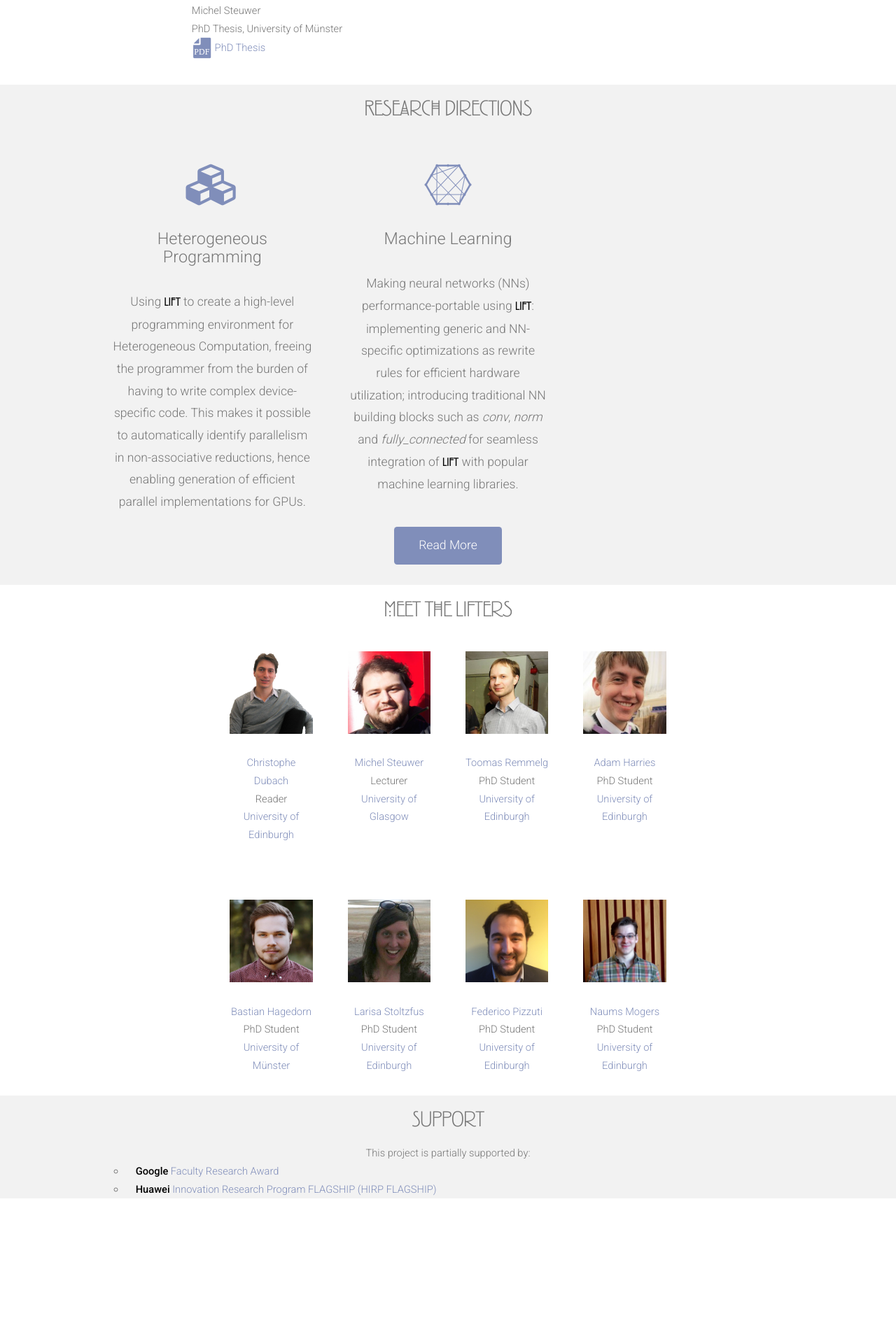
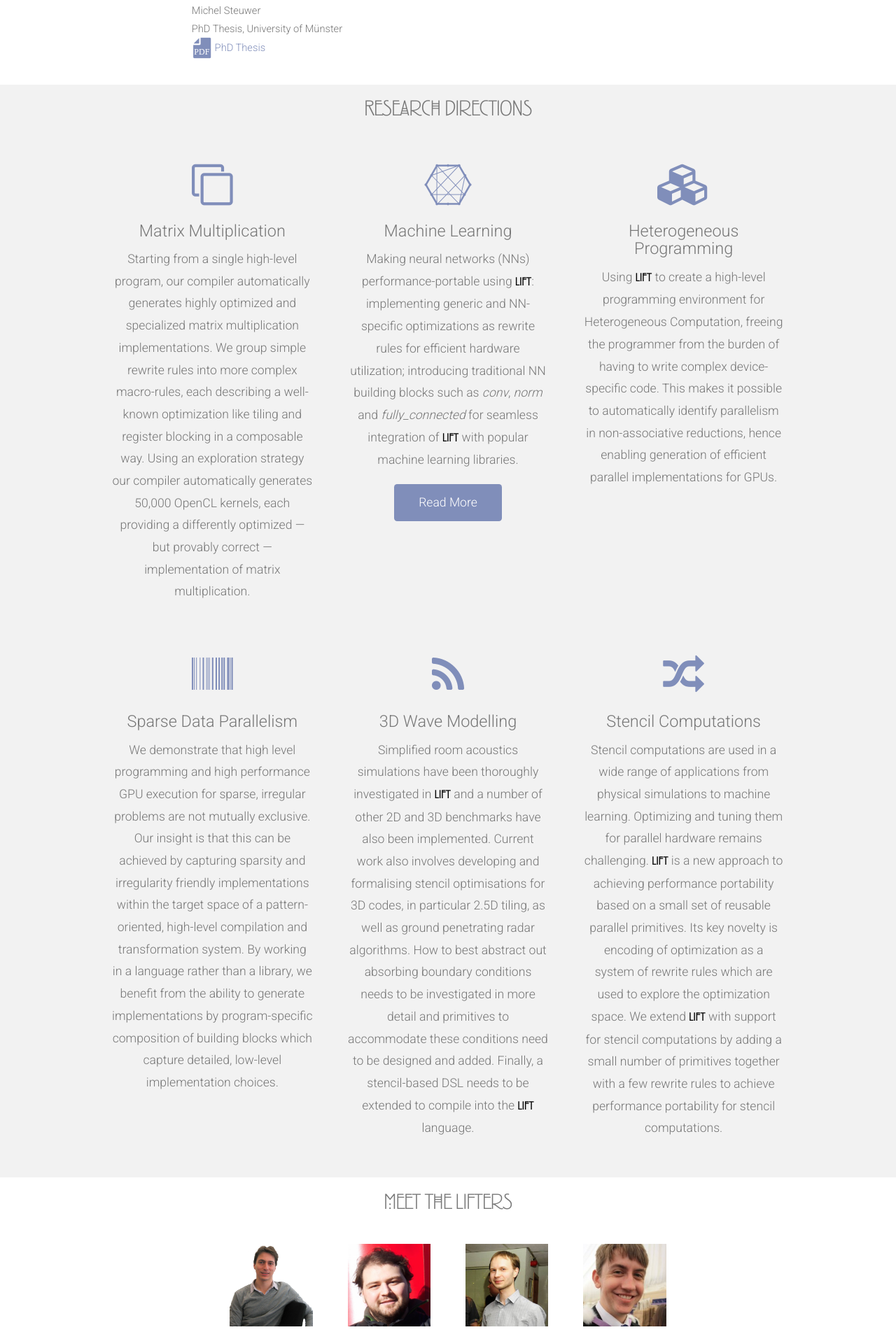
Before and after one commit to lift-project/lift-project.github.io, a Jekyll site: the page built from index.html, in a window 1280 px wide. Shown: the part 2313-4217 px from the top of the page at 70% size. Built offline with Jekyll 4.4.1, drawn with Linux system fonts in a browser that asks for light colours; nearby versions of some CDN libraries; before the commit the page ends 4165 px from its top, so only the background shows below that.

Commit message:
Added four projects to the home page. A few small style tweaks for the research directions section.

```diff
--- a/css/style-desktop.css
+++ b/css/style-desktop.css
@@ -121,7 +121,7 @@
 
 	#research h3
 	{
-		padding: 1.5em 0em;
+		padding: 1em 0em 0.5em 0em;
 		font-size: 1.6em;
 	}
 
--- a/css/style.css
+++ b/css/style.css
@@ -173,6 +173,10 @@
         .row > article
         {
             margin-bottom: 0;
+        }
+
+        .row {
+            margin-bottom: 25px;
         }
 
     /* Images */
@@ -694,7 +698,7 @@
 /*********************************************************************************/
 /* Research directions
 /*********************************************************************************/
-
+/*
     #research
     {
         padding-bottom: 2em;
@@ -717,7 +721,7 @@
     #research .button
     {
         margin-top: 1.5em;
-    }
+    }*/
 
 /*********************************************************************************/
 /* Research directions
@@ -728,7 +732,6 @@
         padding-bottom: 2em;
         background: #f2f2f2;
         position: relative;
-        text-align: center;
     }
 
     #research h3
@@ -742,10 +745,10 @@
         font-size: 4em;
     }
 
-    #research .button
+    /*#research .button
     {
         margin-top: 1.5em;
-    }
+    }*/
 
 /*********************************************************************************/
 /* Team                                                                          */
--- a/index.html
+++ b/index.html
@@ -281,28 +281,84 @@ Improving Programmability and Performance Portability
         </header>
           <div class="row">
               <section class="4u">
-                  <span class="pennant"><a href="#"><span class="fa fa-cubes"></span></a></span>
-                  <h3>Heterogeneous Programming</h3>
-		  <p>Using <span class="lift-bold">Lift</span> to create a high-level programming environment for Heterogeneous Computation, freeing the programmer from the burden of having to write complex device-specific code. This makes it possible to automatically identify parallelism in non-associative reductions, hence enabling generation of efficient parallel implementations for GPUs.
-		  <!--<a href="YOUR_PROJECT_PAGE.html" class="button button-style1">Read More</a> -->
+                  <span class="pennant"><a href="YOUR_PROJECT_PAGE.html"><span class="fa fa-clone"></span></a></span>
+                  <h3>Matrix Multiplication</h3>
+                  <p>Starting from a single high-level program, our compiler automatically generates highly optimized
+                      and specialized matrix multiplication implementations.
+                      We group simple rewrite rules into more complex macro-rules, each describing a well-known optimization
+                      like tiling and register blocking in a composable way. Using
+                      an exploration strategy our compiler automatically generates
+                      50,000 OpenCL kernels, each providing a differently
+                      optimized — but provably correct — implementation of matrix
+                      multiplication.</p>
+                  <!--<a href="YOUR_PROJECT_PAGE.html" class="button button-style1">Read More</a>-->
               </section>
               <section class="4u">
                   <span class="pennant"><a href="ml.html"><span class="fa fa-connectdevelop"></span></a></span>
                   <h3>Machine Learning</h3>
-                  <p>Making neural networks (NNs) performance-portable using <span class="lift-bold">Lift</span>: implementing generic and NN-specific optimizations as rewrite rules for efficient hardware utilization;
-                      introducing traditional NN building blocks such as <i>conv</i>, <i>norm</i> and <i>fully_connected</i> for seamless integration of <span class="lift-bold">Lift</span> with popular machine learning libraries.</p>
+                  <p>Making neural networks (NNs) performance-portable using <span class="lift-bold">Lift</span>:
+                      implementing generic and NN-specific optimizations as rewrite rules for efficient hardware utilization;
+                      introducing traditional NN building blocks such as <i>conv</i>, <i>norm</i> and <i>fully_connected</i>
+                      for seamless integration of <span class="lift-bold">Lift</span> with popular machine learning libraries.</p>
                   <a href="ml.html" class="button button-style1">Read More</a>
               </section>
               <section class="4u">
-                  <!--
-                  NOTE: find your icon here: http://fontawesome.io/icons/
-                  <span class="pennant"><a href="YOUR_PROJECT_PAGE.html"><span class="fa YOUR_ICON_CODE"></span></a></span>
-                  <h3>YOUR_PROJECT_TITLE_SHORT</h3>
-                  <p>YOUR_PROJECT_DESCRIPTION</p>
-                  <a href="YOUR_PROJECT_PAGE.html" class="button button-style1">Read More</a>
-                  NOTE: remove "&nbsp;" below
-                  -->
-                  &nbsp;
+                  <span class="pennant"><a href="#"><span class="fa fa-cubes"></span></a></span>
+                  <h3>Heterogeneous Programming</h3>
+                  <p>Using <span class="lift-bold">Lift</span> to create a high-level programming environment for
+                      Heterogeneous Computation, freeing the programmer from the burden of having to write complex
+                      device-specific code. This makes it possible to automatically identify parallelism in
+                      non-associative reductions, hence enabling generation of efficient parallel implementations for GPUs.
+                      <!--<a href="YOUR_PROJECT_PAGE.html" class="button button-style1">Read More</a> -->
+              </section>
+          </div>
+
+          <div class="row">
+              <section class="4u">
+                  <span class="pennant"><a href="YOUR_PROJECT_PAGE.html"><span class="fa fa-barcode"></span></a></span>
+                  <h3>Sparse Data Parallelism</h3>
+                  <p>We demonstrate that
+                      high level programming and high performance GPU execution for
+                      sparse, irregular problems are not mutually exclusive. Our insight
+                      is that this can be achieved by capturing sparsity and irregularity
+                      friendly implementations within the target space of a pattern-oriented,
+                      high-level compilation and transformation system. By
+                      working in a language rather than a library, we benefit from the
+                      ability to generate implementations by program-specific composition
+                      of building blocks which capture detailed, low-level implementation
+                      choices.</p>
+                  <!--<a href="YOUR_PROJECT_PAGE.html" class="button button-style1">Read More</a>-->
+              </section>
+              <section class="4u">
+                  <span class="pennant"><a href="YOUR_PROJECT_PAGE.html"><span class="fa fa-rss"></span></a></span>
+                  <h3>3D Wave Modelling</h3>
+                  <p>Simplified room acoustics simulations have been thoroughly investigated in
+                      <span class="lift-bold">Lift</span> and a number of other 2D and 3D benchmarks have also been implemented.
+                      Current work also involves developing and formalising stencil optimisations for 3D codes,
+                      in particular 2.5D tiling, as well as ground penetrating radar algorithms.
+                      How to best abstract
+                      out absorbing boundary conditions needs to be investigated in more detail and primitives to
+                      accommodate these conditions need to be designed and added. Finally, a stencil-based DSL needs to
+                      be extended to compile into the <span class="lift-bold">Lift</span> language.</p>
+                  <!--<a href="YOUR_PROJECT_PAGE.html" class="button button-style1">Read More</a>-->
+              </section>
+              <section class="4u">
+                  <span class="pennant"><a href="YOUR_PROJECT_PAGE.html"><span class="fa fa-random"></span></a></span>
+                  <h3>Stencil Computations</h3>
+                  <p>Stencil computations are used in a wide range of
+                      applications from physical simulations to machine learning.
+                      Optimizing and tuning them for parallel
+                      hardware remains challenging.
+                      <span class="lift-bold">Lift</span> is a new approach to achieving performance
+                      portability based on a small set of reusable
+                      parallel primitives. Its key novelty is encoding of
+                      optimization as a system of rewrite rules which are
+                      used to explore the optimization space.
+                      We extend <span class="lift-bold">Lift</span> with support for stencil computations
+                      by adding a small number of primitives together
+                      with a few rewrite rules to achieve performance
+                      portability for stencil computations.</p>
+                  <!--<a href="YOUR_PROJECT_PAGE.html" class="button button-style1">Read More</a>-->
               </section>
           </div>
           <!--
```
